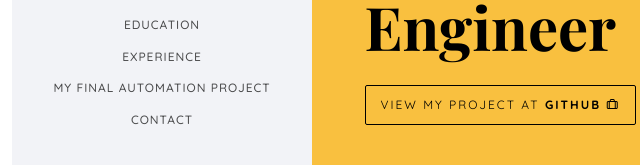
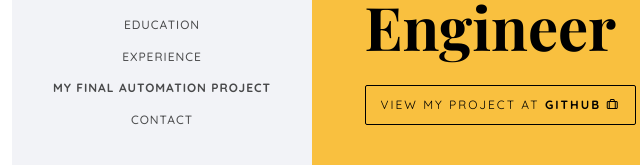
Before and after one commit to milanafd/MilanaLevyCVWebSite, a plain HTML site: page index.html in a window 1280 px wide. Shown: the part 459-624 px from the top of the page, 43-683 px from the left. Drawn offline with nearby package versions, Linux system fonts and the light colour scheme; files whose address does not match are found by name; a web font is replaced by a local one.

Commit message:
Update index.html
Added <strong> to 	<li><a href="#" data-nav-section="work">My Final Automation Project</a></li>

```diff
--- a/index.html
+++ b/index.html
@@ -69,7 +69,7 @@
 						<li><a href="#" data-nav-section="skills">Skills</a></li>
 						<li><a href="#" data-nav-section="education">Education</a></li>
 						<li><a href="#" data-nav-section="experience">Experience</a></li>
-						<li><a href="#" data-nav-section="work">My Final Automation Project</a></li>
+						<li><a href="#" data-nav-section="work"><strong>My Final Automation Project</strong></a></li>
 						<li><a href="#" data-nav-section="contact">Contact</a></li>
 					</ul>
 				</div>
```
